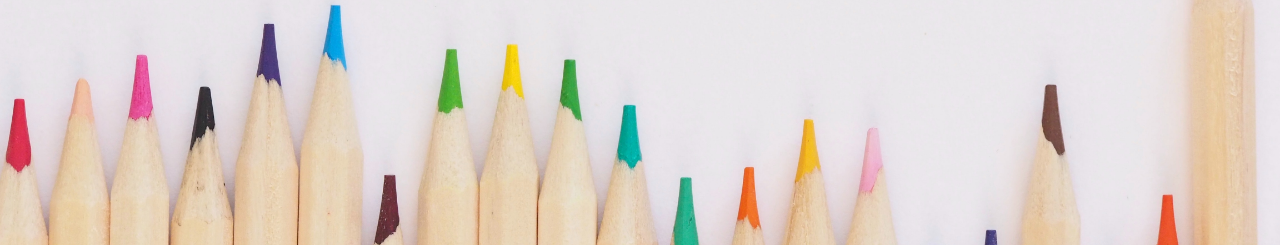
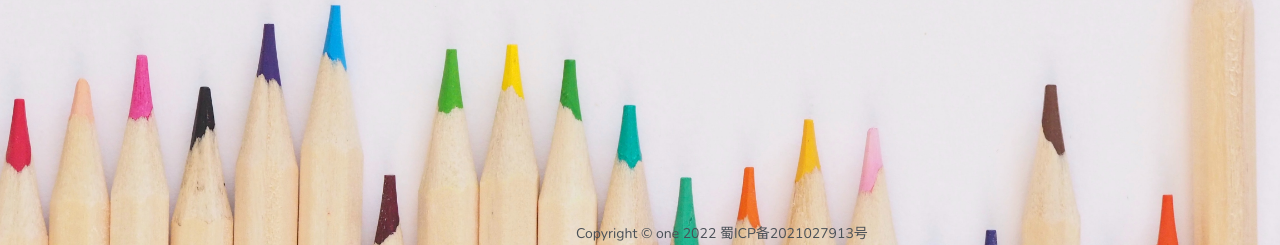
Before and after one commit to one066/spending, a Flask app: page / in a window 1280 px wide. Shown: the part 555-800 px from the top of the page. Run offline with Flask 2, Linux system fonts and the light colour scheme; parts of the project's set-up code (start-up, migrations or seed data) failed here and were passed over; some libraries are stand-ins or nearby versions.

Commit message:
增加备案号

```diff
--- a/src/apps/front_end/template/404.html
+++ b/src/apps/front_end/template/404.html
@@ -32,12 +32,15 @@
                             </h3>
                         </div>
                         <div class="body">
-                            <p>The page you were looking for could not be found, please <a href="javascript:void(0);">contact us</a> to report this
+                            <p>The page you were looking for could not be found, please <a href="javascript:void(0);">contact
+                                us</a> to report this
                                 issue.</p>
                             <div class="margin-top-30">
-                                <a href="javascript:history.go(-1)" class="btn btn-default"><i class="fa fa-arrow-left"></i> <span>Go
+                                <a href="javascript:history.go(-1)" class="btn btn-default"><i class="fa fa-arrow-left"></i>
+                                    <span>Go
                                                 Back</span></a>
-                                <a href="{{ url_for('front_end_views.login') }}" class="btn btn-primary"><i class="fa fa-home"></i> <span>Home</span></a>
+                                <a href="{{ url_for('front_end_views.login') }}" class="btn btn-primary"><i
+                                        class="fa fa-home"></i> <span>Home</span></a>
                             </div>
                         </div>
                     </div>
@@ -45,13 +48,18 @@
             </div>
         </div>
     </div>
-
+    <footer class="sticky-footer">
+        <div class="my-auto" style="position: fixed;bottom: 0;left: 45%;">
+            <div class="copyright text-center my-auto">
+                <span>Copyright &copy; one 2022   蜀ICP备2021027913号</span>
+            </div>
+        </div>
+    </footer>
 
 <script src="{{ url_for('front_end_views.static',filename='js/jquery.min.js') }}"></script>
 <script src="{{ url_for('front_end_views.static',filename='js/theme.js') }}"></script>
 <script src="{{ url_for('front_end_views.static',filename='js/libscripts.bundle.js') }}"></script>
 <script src="{{ url_for('front_end_views.static',filename='js/vendorscripts.bundle.js') }}"></script>
 <script src="{{ url_for('front_end_views.static',filename='js/jquery.cookie-1.4.1.min.js') }}"></script>
-
 </body>
 </html>
--- a/src/apps/spending/spending_service.py
+++ b/src/apps/spending/spending_service.py
@@ -8,7 +8,6 @@ from apps.spending.models.user import User
 from apps.spending.validator import (AddSpendingValidator, LoginSerialize,
                                      LoginValidator)
 from extension.flask import class_route
-from extension.flask.api import failed_response
 from extension.flask.exceptions import TokenFailed
 from extension.flask.views import PostView
 from extension.mysql_client import db
```
Also changed, not shown: src/apps/front_end/template/base.html (+17 -7 lines), src/apps/front_end/template/login.html (+7 -1 lines). Lines whose indentation alone changed are shown as unchanged.
